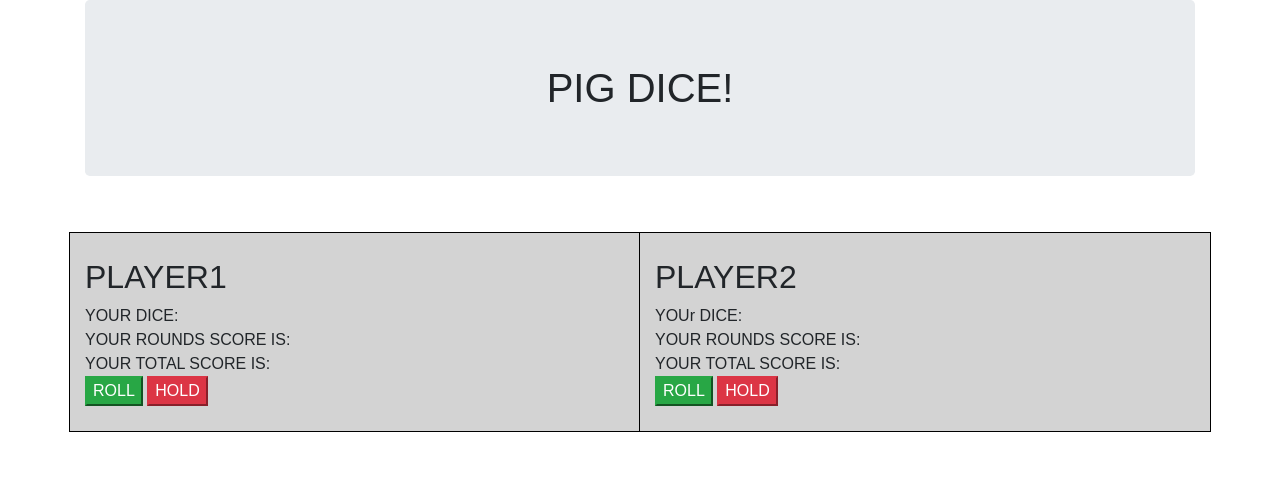
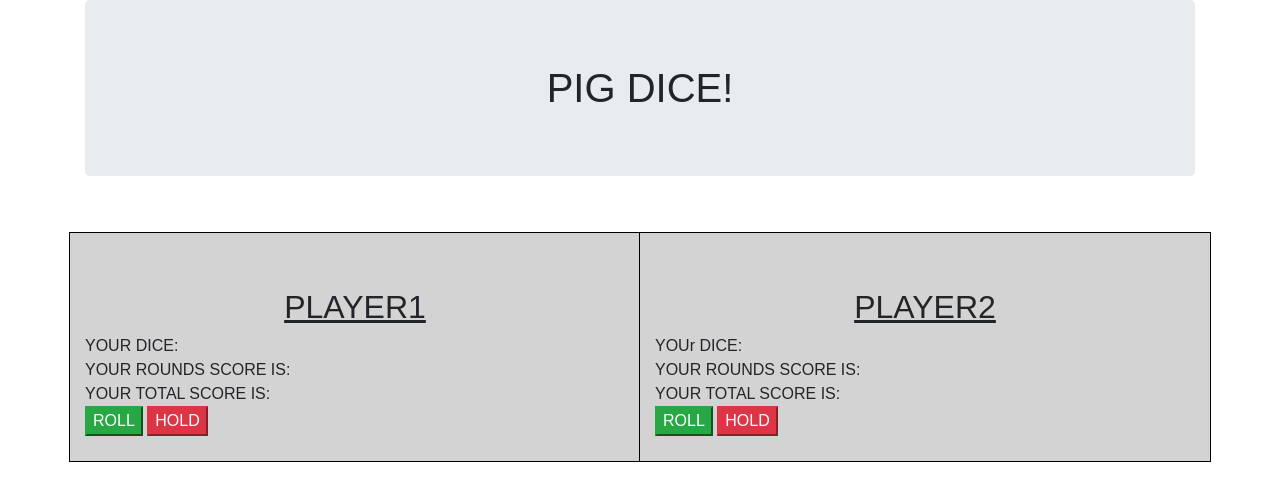
Before and after one commit to Connor85/pig-dice, a plain HTML site: page index.html in a window 1280 px wide. Drawn offline with Linux system fonts and the light colour scheme.

```diff
--- a/css/styles.css
+++ b/css/styles.css
@@ -5,6 +5,13 @@
 
 h1  {
   text-align: center;
+}
+
+h2  {
+  margin-top: 30px;
+  text-align: center;
+  text-decoration: underline;
+  text-shadow:
 }
 
 #player1Wins, #player2Wins  {
```
